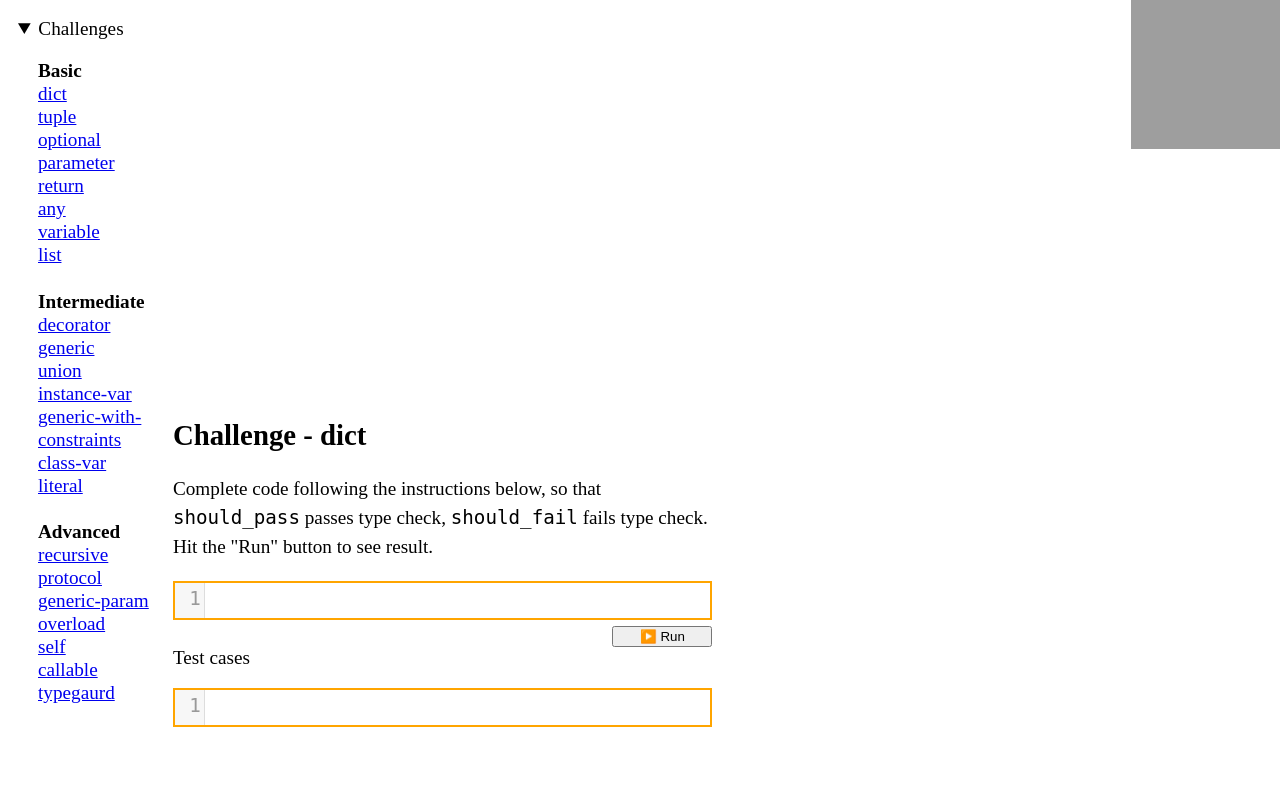
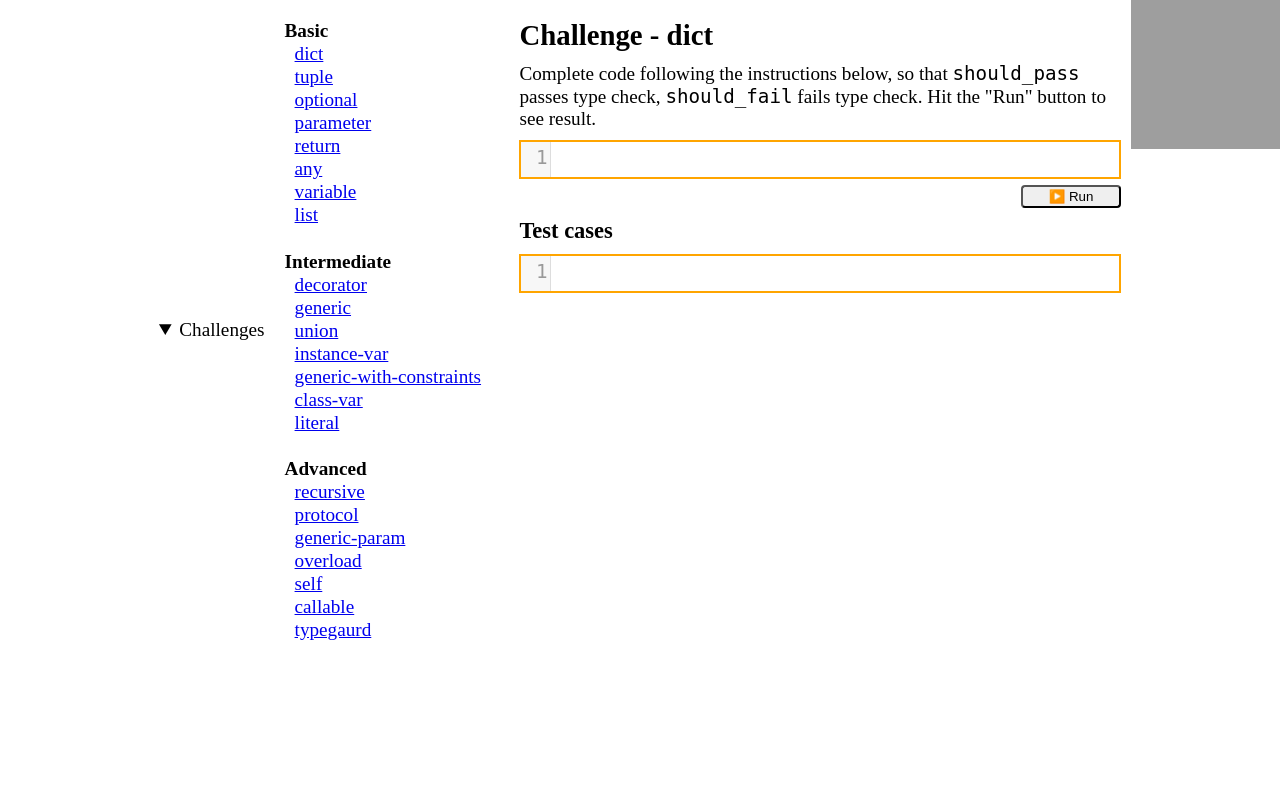
Before and after one commit to laike9m/Python-Type-Challenges, a Flask app: a page that uses templates/challenge.html in a window 1280 px wide. Run offline with Flask 3, Linux system fonts and the light colour scheme; grey boxes are pictures that could not be loaded.

Commit message:
feat: improve challenge pages ui and format html content

```diff
--- a/templates/challenge.html
+++ b/templates/challenge.html
@@ -1,47 +1,71 @@
 <head>
   <meta name="viewport" content="width=device-width, initial-scale=1" />
-  <link
-    rel="stylesheet"
-    href="https://cdnjs.cloudflare.com/ajax/libs/codemirror/5.65.15/codemirror.min.css"
-  />
+  <link rel="stylesheet" href="https://cdnjs.cloudflare.com/ajax/libs/codemirror/5.65.15/codemirror.min.css" />
   <script src="https://cdnjs.cloudflare.com/ajax/libs/codemirror/5.65.15/codemirror.min.js"></script>
   <script src="https://cdnjs.cloudflare.com/ajax/libs/codemirror/5.65.15/mode/python/python.min.js"></script>
   <style>
+    * {
+      box-sizing: border-box;
+      margin: 0;
+      padding: 0;
+    }
+
     html {
       font-size: 1.2rem;
+      height: 100%;
+      width: 100%;
     }
 
     .container {
       display: flex;
-      flex-direction: row;
+      padding: 1rem 2rem;
       justify-content: center;
       margin: 0 auto;
     }
 
     .navigation-container {
-      padding: 10px;
-      flex: 1;
+      display: flex;
+      justify-content: center;
+      align-items: center;
+      max-width: fit-content;
+      margin-right: 2rem;
+    }
+
+    .challenge-area {
+      display: flex;
+      flex-direction: column;
+      max-width: 50%;
     }
 
     .codemirror-container {
-      padding: 10px;
       display: flex;
-      justify-content: flex-end;
       flex-direction: column;
-      flex: 4;
+      gap: 10px;
+    }
+
+    #run-button {
+      align-self: flex-end;
+      width: 100px;
+      padding: 2px 4px;
+      border-radius: 4px;
     }
 
     .result-container {
-      flex: 4;
       display: flex;
       justify-content: start;
-      margin-left: 10px;
+      margin-top: 20px;
     }
 
     /* 当视口宽度小于 800px 时，更改布局为单列 */
     @media only screen and (max-width: 800px) {
       .container {
         flex-direction: column;
+        align-items: center;
+      }
+
+      .navigation-container {
+        margin-right: 0;
+        margin-bottom: 2rem;
       }
     }
 
@@ -63,49 +87,52 @@
 <body>
   {% include 'github_ribbon.html' %}
   <div class="container">
-    <div class="navigation-container">{% include 'challenge_list.html' %}</div>
+    <div class="navigation-container">
+      {% include 'challenge_list.html' %}
+    </div>
+
+    <div class="challenge-area">
       <div class="codemirror-container">
         <h2>Challenge - {{name}}</h2>
-      <p style="margin-top: 0; line-height: 1.5">
+        <p>
           Complete code following the instructions below, so that
           <code>should_pass</code> passes type check,
           <code>should_fail</code> fails type check. Hit the "Run" button to see
           result.
         </p>
         <div id="editor"></div>
-      <div style="display: flex; justify-content: flex-end">
-        <button id="run-button" style="width: 100px; margin-top: 10px">
+        <button id="run-button">
           ▶️ Run
         </button>
-      </div>
-      <p style="margin-top: 0">Test cases</p>
+        <h3>Test cases</h3>
         <div id="tests"></div>
       </div>
       <div class="result-container">
         <p id="result" style="white-space: pre-line"></p>
       </div>
     </div>
+  </div>
+
   <script type="text/javascript">
-    let code_under_test = {{code_under_test | tojson}};
-    console.log(code_under_test);
-    var myCodeMirror = CodeMirror(document.getElementById("editor"), {
-      value: code_under_test,
+    let codeMirrorShared = {
       mode: "python",
       lineWrapping: true,
       lineNumbers: true,
-      indentUnit: 4
+    }
+    let code_under_test = {{ code_under_test | tojson }};
+    let myCodeMirror = CodeMirror(document.getElementById("editor"), {
+      value: code_under_test,
+      ...codeMirrorShared,
     });
-    let test_code = {{test_code | tojson}};
+    let test_code = {{ test_code | tojson }};
     CodeMirror(document.getElementById("tests"), {
       value: test_code,
-      mode: "python",
-      lineWrapping: true,
-      lineNumbers: true,
-      readOnly: "nocursor"
+      readOnly: "nocursor",
+      ...codeMirrorShared,
     });
 
     document.getElementById('run-button').onclick = function () {
-      var code = myCodeMirror.getValue();
+      let code = myCodeMirror.getValue();
       fetch('/run/{{name}}', {
         method: 'POST',
         body: code
@@ -119,7 +146,7 @@
 
     // If window size is > 800, expand the challenge list.
     function checkWidth() {
-      var detailsElement = document.getElementById('challenge-list');
+      let detailsElement = document.getElementById('challenge-list');
       if (window.innerWidth < 800) {
         detailsElement.removeAttribute('open');
       } else {
--- a/templates/challenge_list.html
+++ b/templates/challenge_list.html
@@ -1,19 +1,40 @@
+<style>
+  #challenge-list {
+    display: flex;
+    justify-content: center;
+    align-items: center;
+  }
+
+  #challenge-list ol {
+    padding-left: 20px;
+    list-style: none;
+    line-height: 1.2;
+  }
+
+  #challenge-list ol li {
+    padding-left: 10px;
+  }
+</style>
+
+
 <details id="challenge-list" open="true">
   <summary>Challenges</summary>
-  <ol style="padding-left: 20px; list-style: none; line-height: 1.2">
-    <b>Basic</b>
+  <ol>
+    <strong>Basic</strong>
     {% for challenge in challenge_names | selectattr("difficulty", "equalto",
     "basic") %}
     <li><a href="/challenges/{{ challenge.name }}">{{ challenge.name }}</a></li>
     {% endfor %}
     <br />
-    <b>Intermediate</b>
+
+    <strong>Intermediate</strong>
     {% for challenge in challenge_names | selectattr("difficulty", "equalto",
     "intermediate") %}
     <li><a href="/challenges/{{ challenge.name }}">{{ challenge.name }}</a></li>
     {% endfor %}
     <br />
-    <b>Advanced</b>
+
+    <strong>Advanced</strong>
     {% for challenge in challenge_names | selectattr("difficulty", "equalto",
     "advanced") %}
     <li><a href="/challenges/{{ challenge.name }}">{{ challenge.name }}</a></li>
```
Also changed, not shown: templates/index.html (+3 -11 lines). Lines whose indentation alone changed are shown as unchanged.
